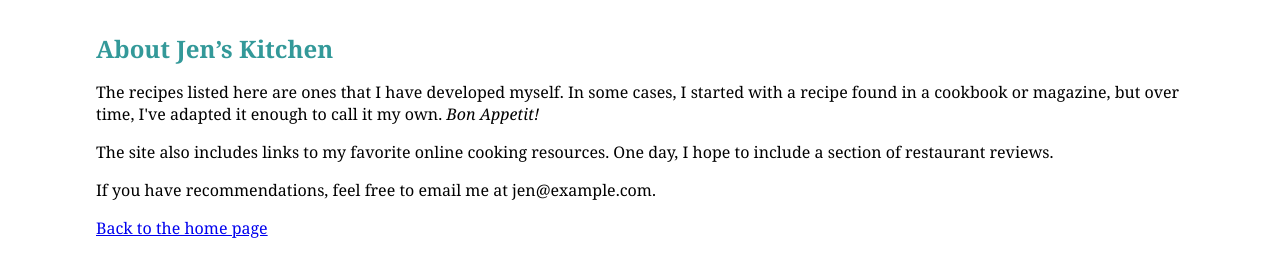
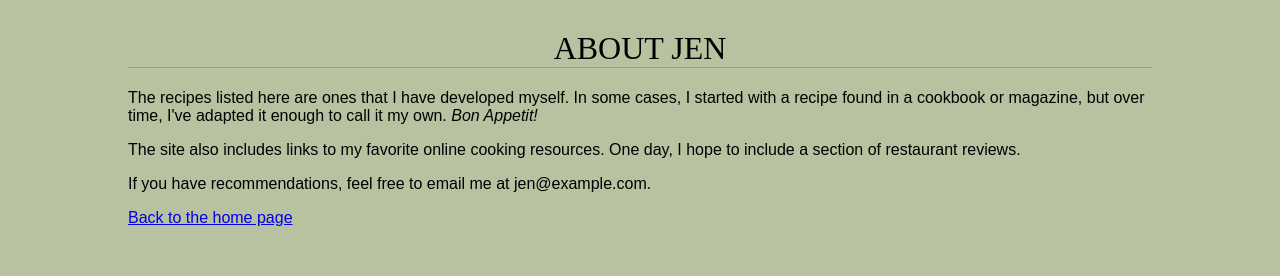
Before and after one commit to KOB20/fid, a plain HTML site: page jenblackgoose/about.html in a window 1280 px wide. Drawn offline with Linux system fonts and the light colour scheme.

Commit message:
Add files via upload

```diff
--- a/jenblackgoose/about.html
+++ b/jenblackgoose/about.html
@@ -5,27 +5,31 @@
 <title>About Jen's Kitchen</title>
 <style>
 body {
-	margin: 2em 6em;
-	font-family: Georgia, "Times New Roman", Times, serif;
+  background-color:  #b8c2a1   ;
+  margin: 0 10%;
+  font-family: sans-serif;
+  }
+
+h1 {
+  text-align: center;
+  font-family: serif;
+  font-weight: normal;
+  text-transform: uppercase;
+  border-bottom: 1px solid #57b1dc;
+  margin-top: 30px;
 }
-h1, h2 {
-	color: #399;}
-h1 {
-	font-size: 1.5em;
+
+h2 {
+  color:  #220650 ;
+  font-size: 1em;
 }
-h2 {
-	font-family: Verdana, Geneva, sans-serif;
-	font-size: 1em;
-}
-small {
-	color: #999;
-}
+
 </style>
 
 </head>
 <body>
 
-<h1>About Jen&rsquo;s Kitchen </h1>
+<h1>About Jen</h1>
 
 <p>The recipes listed here are ones that I have developed myself. In some cases, I started with a recipe found in a cookbook or magazine, but over time, I've adapted it enough to call it my own. <i>Bon Appetit!</i></p>
 
@@ -33,7 +37,7 @@ small {
 
 <p>If you have recommendations, feel free to email me at jen@example.com.</p>
 
-<p><a href="index.html">Back to the home page</a></p>
+<p><a href="blackgoosebistro.html">Back to the home page</a></p>
 
 </body>
 </html>
```
